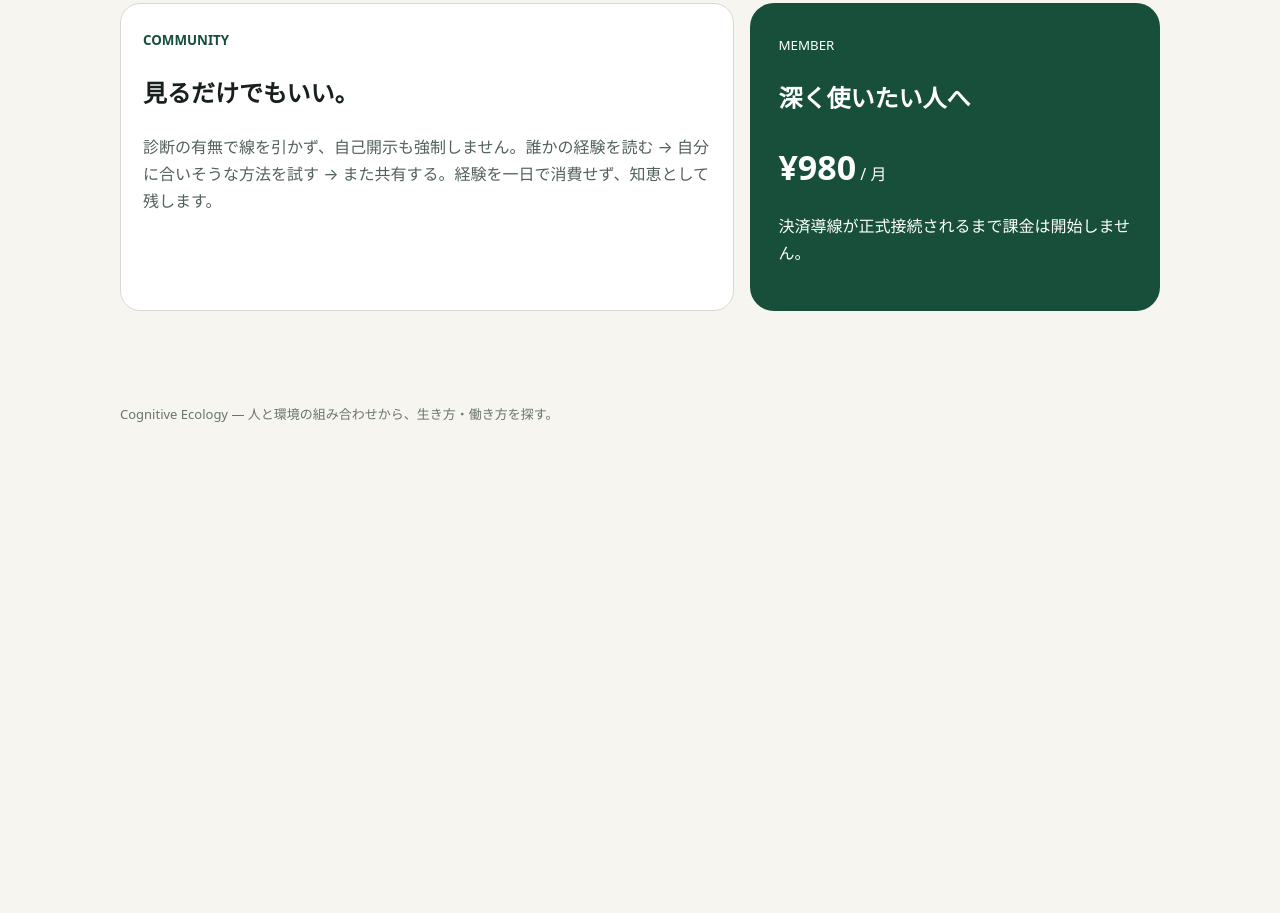
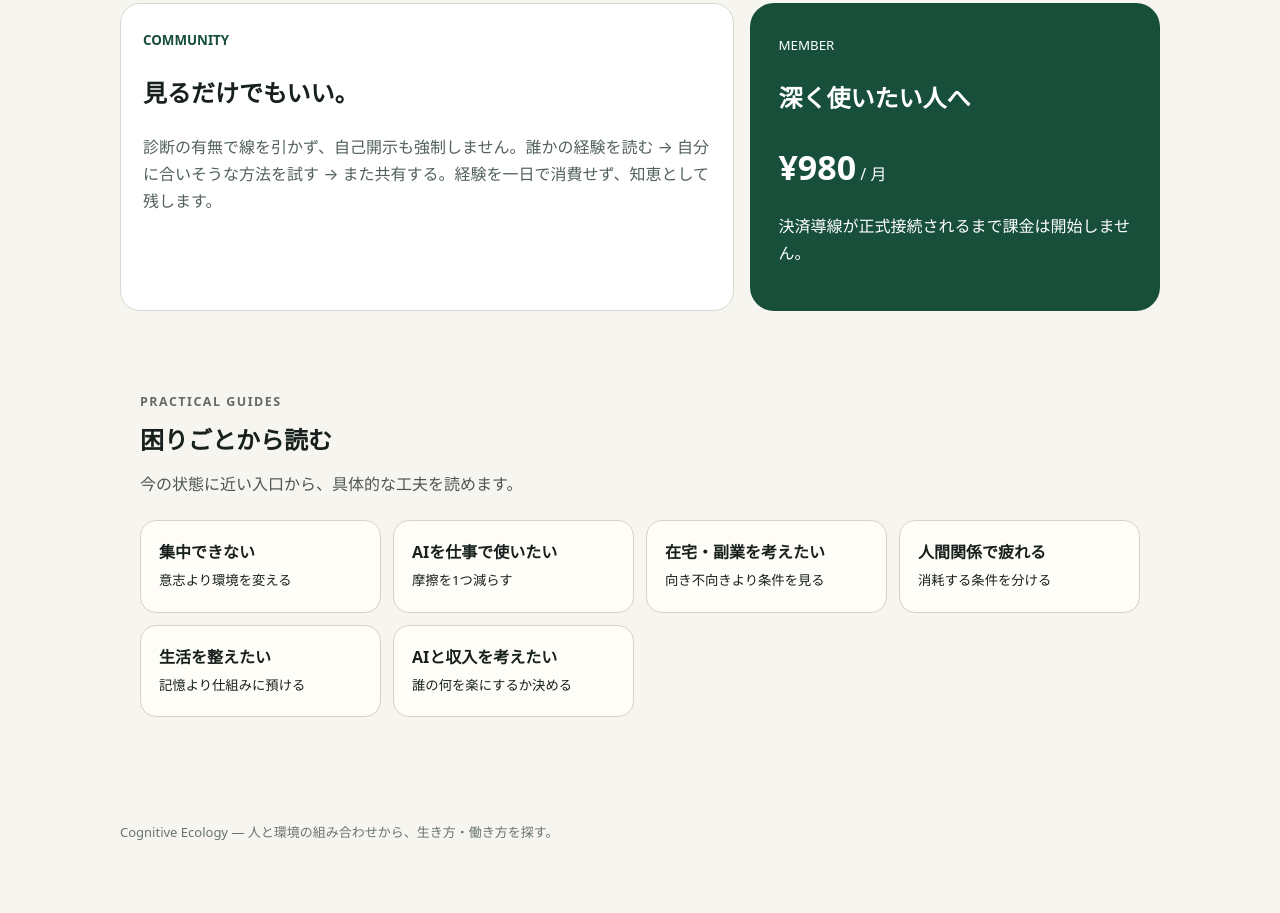
Before and after one commit to harmonynexushub/cognitive-ecology, a plain HTML site: page index.html in a window 1280 px wide. Shown: the part 1667-2580 px from the top of the page. Before the commit the page ends 2162 px from the top, so only its background shows below. Drawn offline with Linux system fonts and the light colour scheme.

Commit message:
Phase 2 automated publish

```diff
--- a/index.html
+++ b/index.html
@@ -141,6 +141,21 @@ footer{padding:40px 20px 70px!important;color:#6a746f;font-size:13px}
 </div>
 </section>
 
+<!-- CE_GUIDE_LINKS_START -->
+<section id="practical-guides" style="max-width:1120px;margin:0 auto;padding:28px 20px 64px">
+  <div style="font-size:.78rem;letter-spacing:.12em;font-weight:800;opacity:.65;margin-bottom:8px">PRACTICAL GUIDES</div>
+  <h2 style="margin:0 0 10px">困りごとから読む</h2>
+  <p style="margin:0 0 22px;opacity:.75">今の状態に近い入口から、具体的な工夫を読めます。</p>
+  <div style="display:grid;grid-template-columns:repeat(auto-fit,minmax(220px,1fr));gap:12px">
+    <a href="./focus.html" style="display:block;padding:18px;border:1px solid #d8d2c6;border-radius:16px;color:inherit;text-decoration:none;background:#fffdf8"><b>集中できない</b><br><small>意志より環境を変える</small></a>
+    <a href="./ai-work.html" style="display:block;padding:18px;border:1px solid #d8d2c6;border-radius:16px;color:inherit;text-decoration:none;background:#fffdf8"><b>AIを仕事で使いたい</b><br><small>摩擦を1つ減らす</small></a>
+    <a href="./remote-work.html" style="display:block;padding:18px;border:1px solid #d8d2c6;border-radius:16px;color:inherit;text-decoration:none;background:#fffdf8"><b>在宅・副業を考えたい</b><br><small>向き不向きより条件を見る</small></a>
+    <a href="./relationships.html" style="display:block;padding:18px;border:1px solid #d8d2c6;border-radius:16px;color:inherit;text-decoration:none;background:#fffdf8"><b>人間関係で疲れる</b><br><small>消耗する条件を分ける</small></a>
+    <a href="./life.html" style="display:block;padding:18px;border:1px solid #d8d2c6;border-radius:16px;color:inherit;text-decoration:none;background:#fffdf8"><b>生活を整えたい</b><br><small>記憶より仕組みに預ける</small></a>
+    <a href="./ai-income.html" style="display:block;padding:18px;border:1px solid #d8d2c6;border-radius:16px;color:inherit;text-decoration:none;background:#fffdf8"><b>AIと収入を考えたい</b><br><small>誰の何を楽にするか決める</small></a>
+  </div>
+</section>
+<!-- CE_GUIDE_LINKS_END -->
 </main>
 
 <footer class="wrap">
```
Also changed, not shown: 1 other file.
